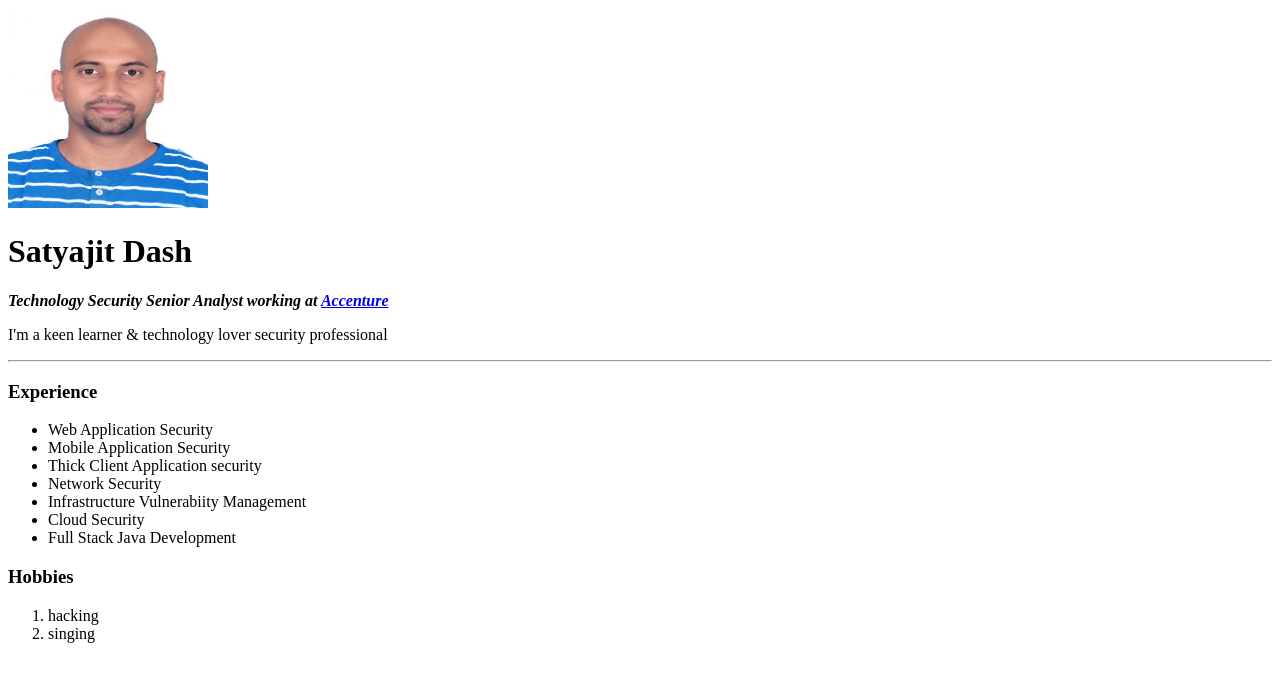
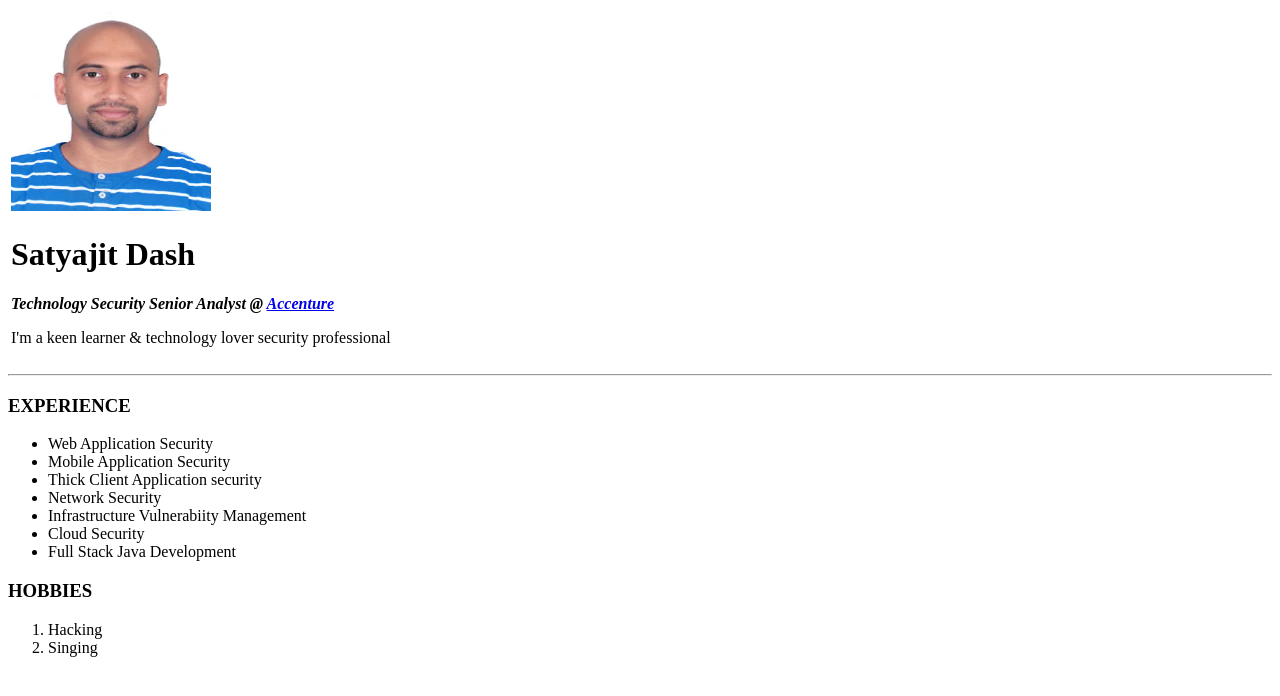
Before and after one commit to satya86dash/cv, a plain HTML site: page index.html in a window 1280 px wide. Drawn offline with Linux system fonts and the light colour scheme.

Commit message:
Update index.html

```diff
--- a/index.html
+++ b/index.html
@@ -3,16 +3,23 @@
 
 <head>
   <meta charset="utf-8">
-  <title>Satya's Personal Website</title>
+  <title>Satya's Profile</title>
 </head>
 
 <body>
-  <img src="satyajit_photo.png" height="200" width="200" alt="information security profile">
+  <table>
+    <tr>
+      <td>
+        <img src="satyajit_photo.png" height="200" width="200" alt="information security profile">
   <h1>Satyajit Dash</h1>
-  <p><em><strong>Technology Security Senior Analyst working at <a href= "https://www.accenture.com">Accenture</a></strong></em></p>
+  <p><em><strong>Technology Security Senior Analyst @ <a href= "https://www.accenture.com">Accenture</a></strong></em></p>
   <p>I'm a keen learner & technology lover security professional</p>
+      </td>
+    </tr>
+  <table>
+
   <hr>
-  <h3>Experience</h3>
+  <h3>EXPERIENCE</h3>
   <ul>
     <li>Web Application Security</li>
     <li>Mobile Application Security</li>
@@ -22,10 +29,10 @@
     <li>Cloud Security</li>
     <li>Full Stack Java Development</li>
   </ul>
-<h3>Hobbies</h3>
+<h3>HOBBIES</h3>
   <ol type="1">
-    <li>hacking</li>
-    <li>singing</li>
+    <li>Hacking</li>
+    <li>Singing</li>
   </ol>
 </body>
 
```
